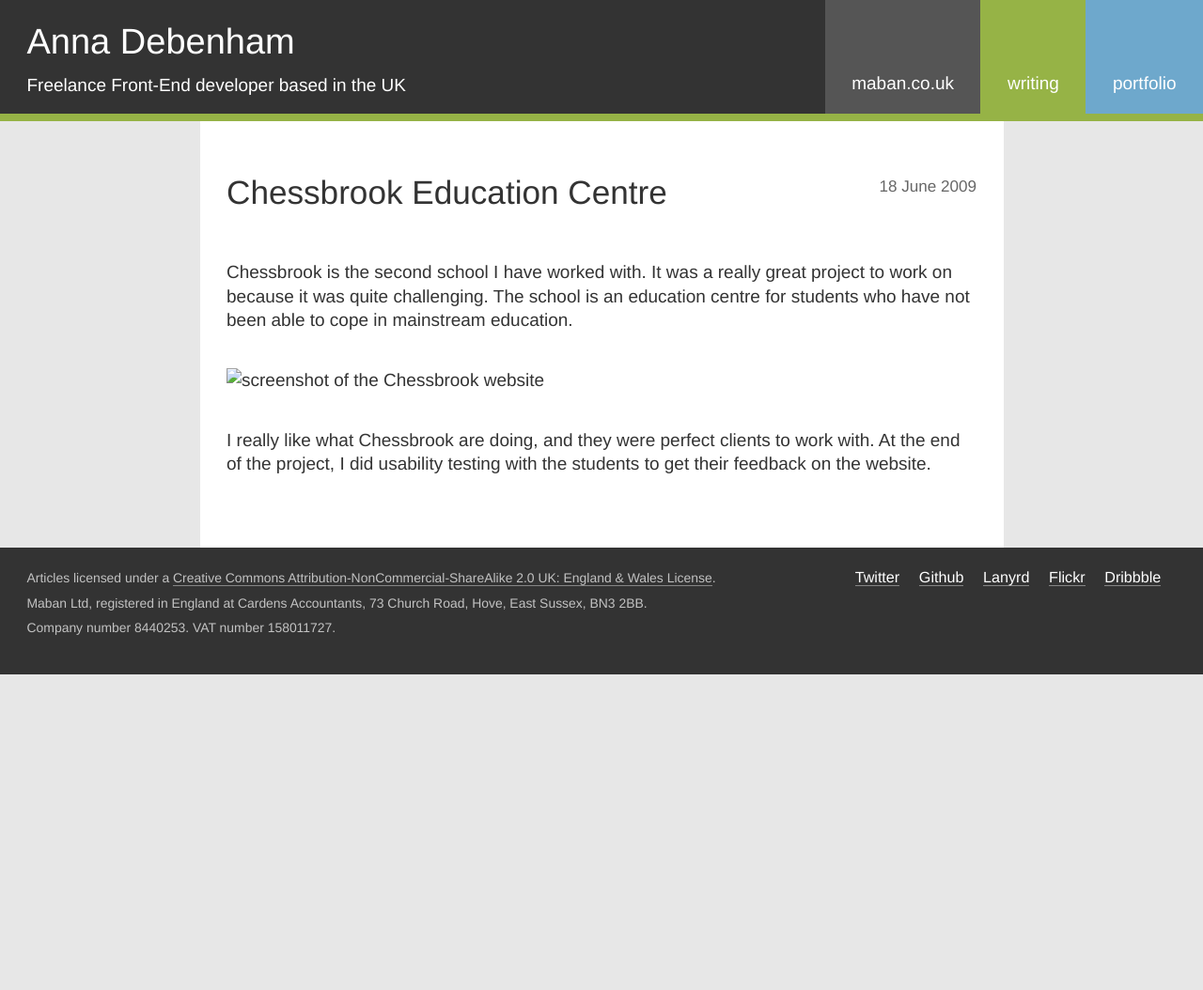
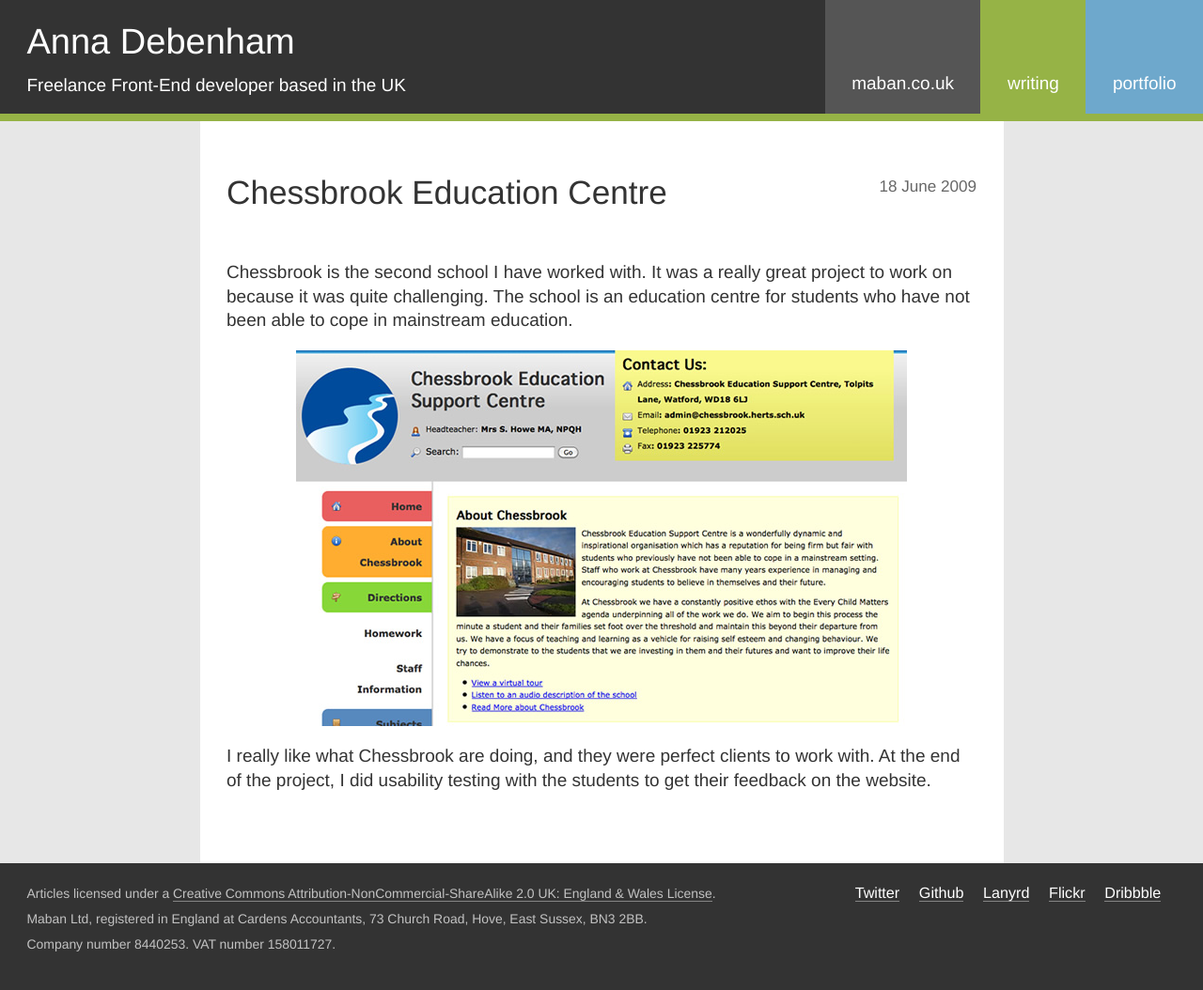
Before and after one commit to maban/maban, a Jekyll site: the page built from _posts/2009-06-18-22.html, in a window 1280 px wide. Shown: the whole page at 94% size. Built offline with Jekyll 4.4.1, drawn with Linux system fonts in a browser that asks for light colours; before the commit the page ends 900 px from its top, so only the background shows below that.

Commit message:
Clean up post 22

```diff
--- a/_posts/2009-06-18-22.html
+++ b/_posts/2009-06-18-22.html
@@ -5,6 +5,8 @@ title: Chessbrook Education Centre
 
 <p>Chessbrook is the second school I have worked with.  It was a really great project to work on because it was quite challenging.  The school is an education centre for students who have not been able to cope in mainstream education.</p>
 
-<p>	<img src="http://maban.co.uk/image/article/screenshot-chessbrook.jpg" alt="screenshot of the Chessbrook website" /></p>
+<div class="full">
+    <img src="/image/screenshot-chessbrook.jpg" alt="screenshot of the Chessbrook website" />
+</div>
 
 <p>I really like what Chessbrook are doing, and they were perfect clients to work with.  At the end of the project, I did usability testing with the students to get their feedback on the website.</p>
```
Also changed, not shown: image/screenshot-chessbrook.jpg (added).
